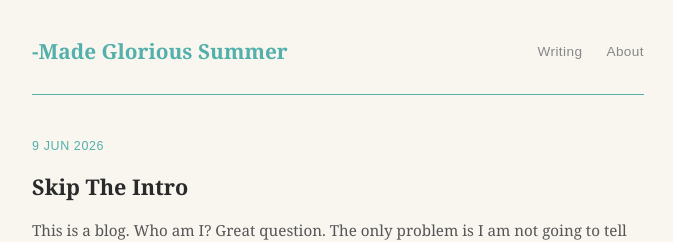
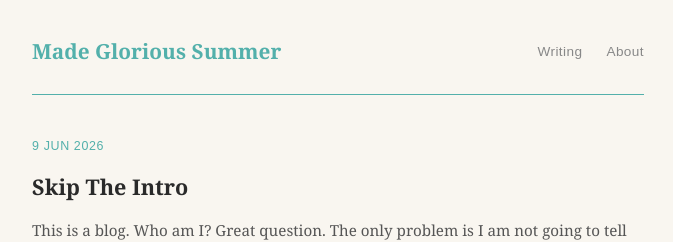
Before and after one commit to rober45627/rober45627.github.io, a Jekyll site: the page built from index.html, in a window 1280 px wide. Shown: the top 242 px of the page, without its empty margins (302-975 px from the left). Built offline with Jekyll 4.4.1, drawn with Linux system fonts in a browser that asks for light colours.

```diff
--- a/_config.yml
+++ b/_config.yml
@@ -1,2 +1,2 @@
-title: -Made Glorious Summer
+title: Made Glorious Summer
 description: Where you going? - wherever the wind takes me
```
